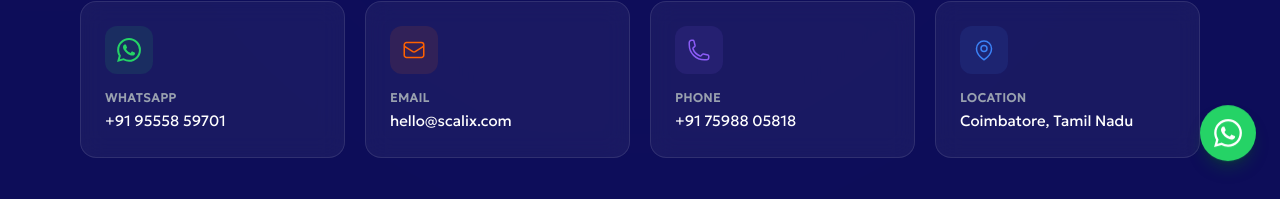
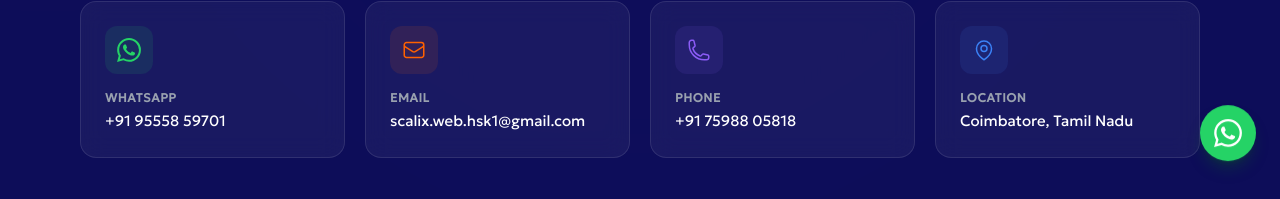
Before and after one commit to harireshmi22/scalix-web-agency, a Next.js app: page /contact in a window 1280 px wide. Shown: the part 601-800 px from the top of the page. Built offline with nearby package versions, Linux system fonts and the light colour scheme.

Commit message:
Update contact email and mailto link

```diff
--- a/src/app/contact/page.jsx
+++ b/src/app/contact/page.jsx
@@ -60,8 +60,8 @@ const contactInfo = [
     },
     {
         title: "Email",
-        value: "hello@scalix.com",
-        href: "mailto:hello@scalix.com",
+        value: "scalix.web.hsk1@gmail.com",
+        href: "mailto:scalix.web.hsk1@gmail.com",
         color: "from-[#ff6200] to-[#ff8a3d]",
         iconBg: "bg-[#ff6200]/10",
         icon: (
```
